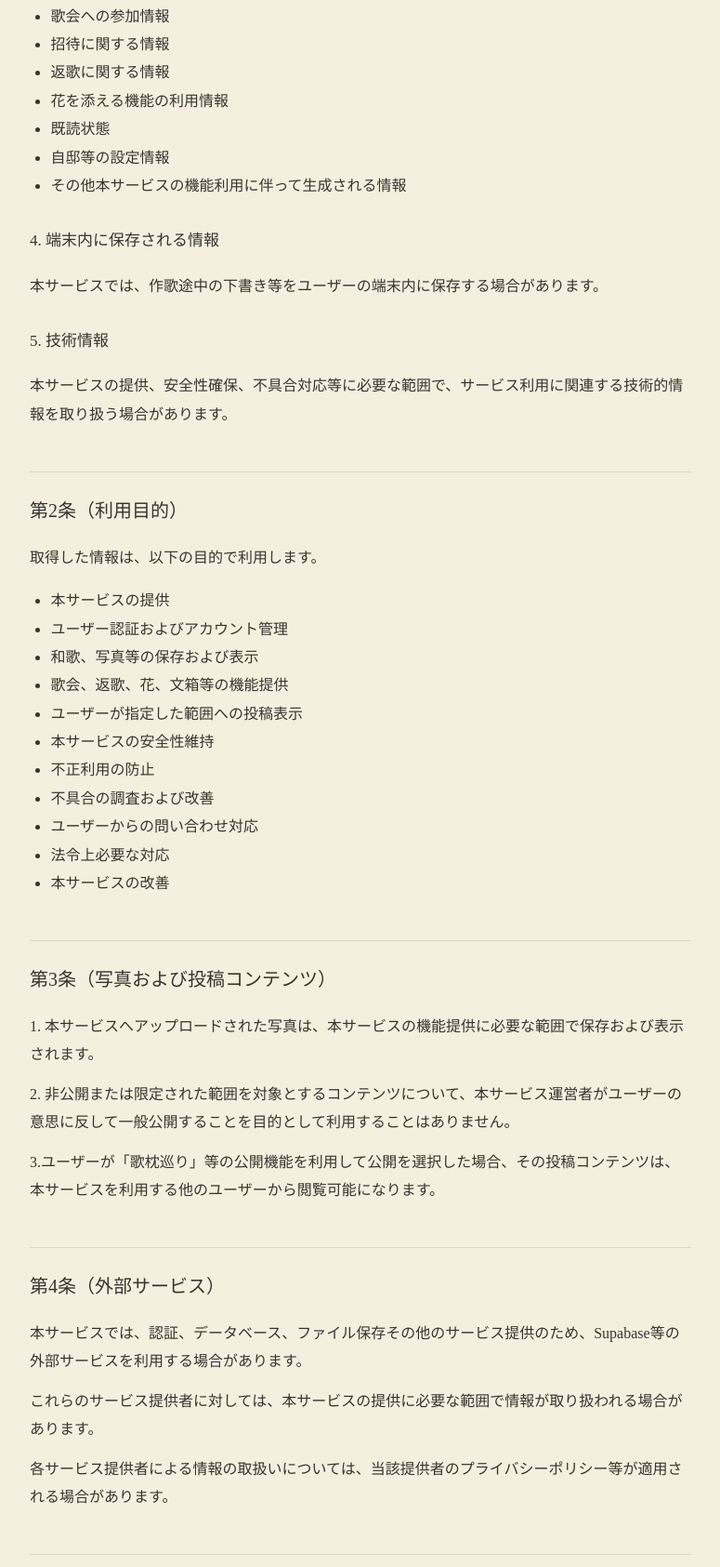
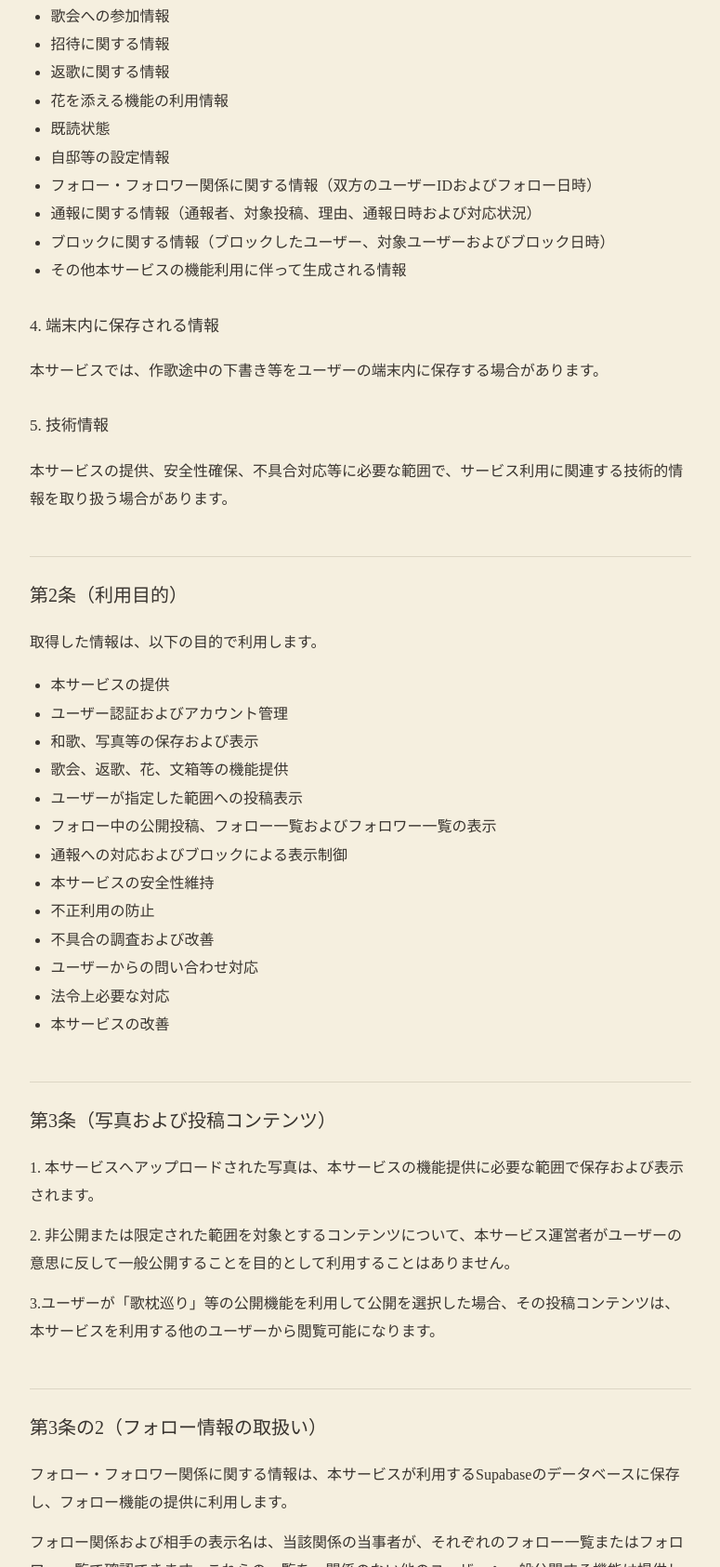
Before and after one commit to utaniwasupport-sketch/utaniwa-support, a plain HTML site: page privacy.html in a window 1280 px wide. Shown: the part 1115-2800 px from the top of the page at 93% size, without its empty margins (252-1027 px from the left). Drawn offline with Linux system fonts and the light colour scheme.

Commit message:
Update privacy.html

```diff
--- a/privacy.html
+++ b/privacy.html
@@ -88,7 +88,7 @@
 
 <div class="date">
   制定日：2026年8月31日<br>
-  最終改定日：2026年8月31日
+  最終改定日：2026年9月3日
 </div>
 
 <p>
@@ -127,6 +127,9 @@
   <li>花を添える機能の利用情報</li>
   <li>既読状態</li>
   <li>自邸等の設定情報</li>
+  <li>フォロー・フォロワー関係に関する情報（双方のユーザーIDおよびフォロー日時）</li>
+  <li>通報に関する情報（通報者、対象投稿、理由、通報日時および対応状況）</li>
+  <li>ブロックに関する情報（ブロックしたユーザー、対象ユーザーおよびブロック日時）</li>
   <li>その他本サービスの機能利用に伴って生成される情報</li>
 </ul>
 
@@ -150,6 +153,8 @@
   <li>和歌、写真等の保存および表示</li>
   <li>歌会、返歌、花、文箱等の機能提供</li>
   <li>ユーザーが指定した範囲への投稿表示</li>
+  <li>フォロー中の公開投稿、フォロー一覧およびフォロワー一覧の表示</li>
+  <li>通報への対応およびブロックによる表示制御</li>
   <li>本サービスの安全性維持</li>
   <li>不正利用の防止</li>
   <li>不具合の調査および改善</li>
@@ -165,6 +170,14 @@
 <p>2. 非公開または限定された範囲を対象とするコンテンツについて、本サービス運営者がユーザーの意思に反して一般公開することを目的として利用することはありません。</p>
 
 <p>3.ユーザーが「歌枕巡り」等の公開機能を利用して公開を選択した場合、その投稿コンテンツは、本サービスを利用する他のユーザーから閲覧可能になります。 </p>
+
+<h2>第3条の2（フォロー情報の取扱い）</h2>
+
+<p>フォロー・フォロワー関係に関する情報は、本サービスが利用するSupabaseのデータベースに保存し、フォロー機能の提供に利用します。</p>
+
+<p>フォロー関係および相手の表示名は、当該関係の当事者が、それぞれのフォロー一覧またはフォロワー一覧で確認できます。これらの一覧を、関係のない他のユーザーへ一般公開する機能は提供していません。</p>
+
+<p>フォローを解除した場合、そのフォロー関係の登録情報を削除します。ブロックした場合は双方のフォロー関係の登録情報を削除し、アカウントが削除された場合は当該アカウントに関するフォロー関係の登録情報を削除します。</p>
 
 <h2>第4条（外部サービス）</h2>
 
```
